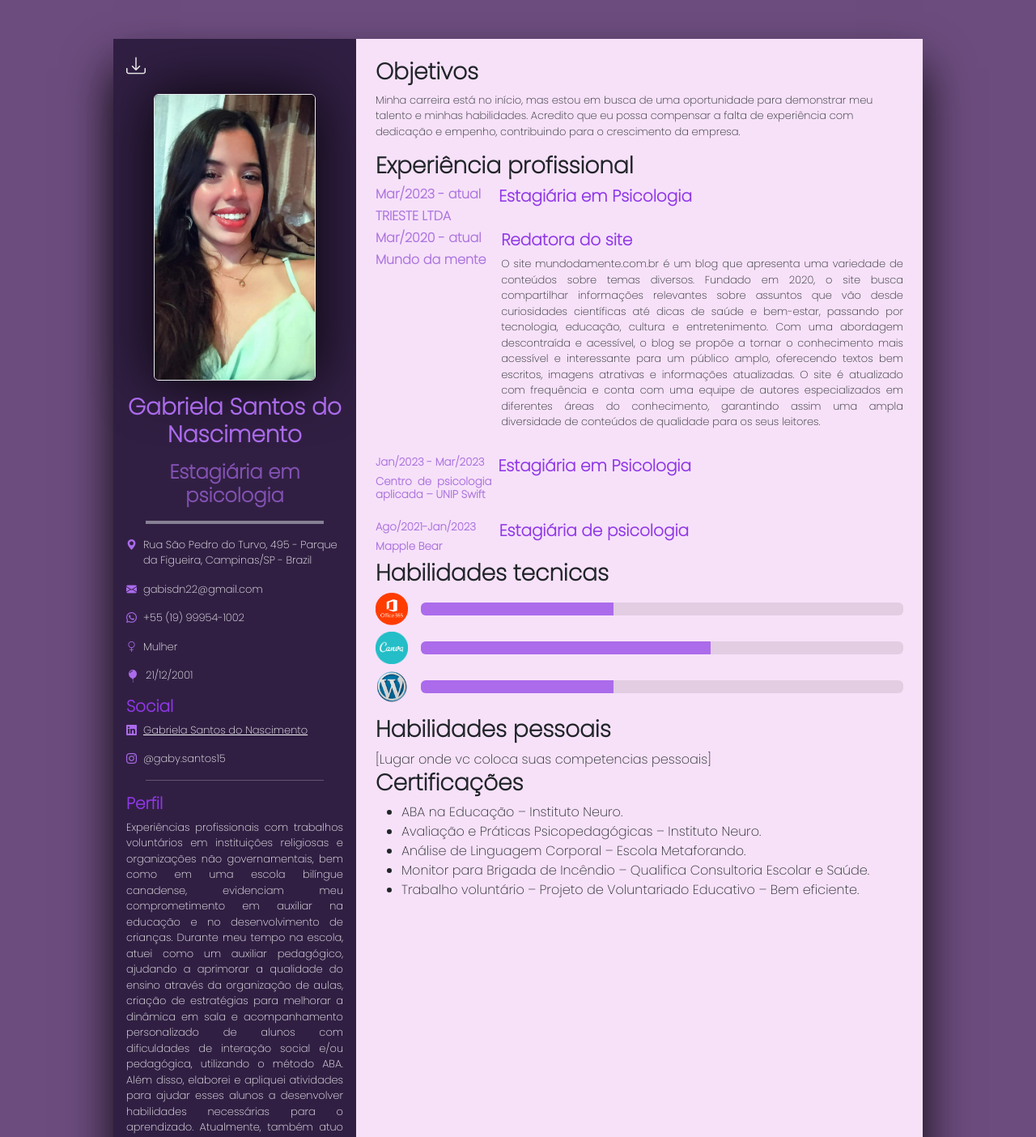
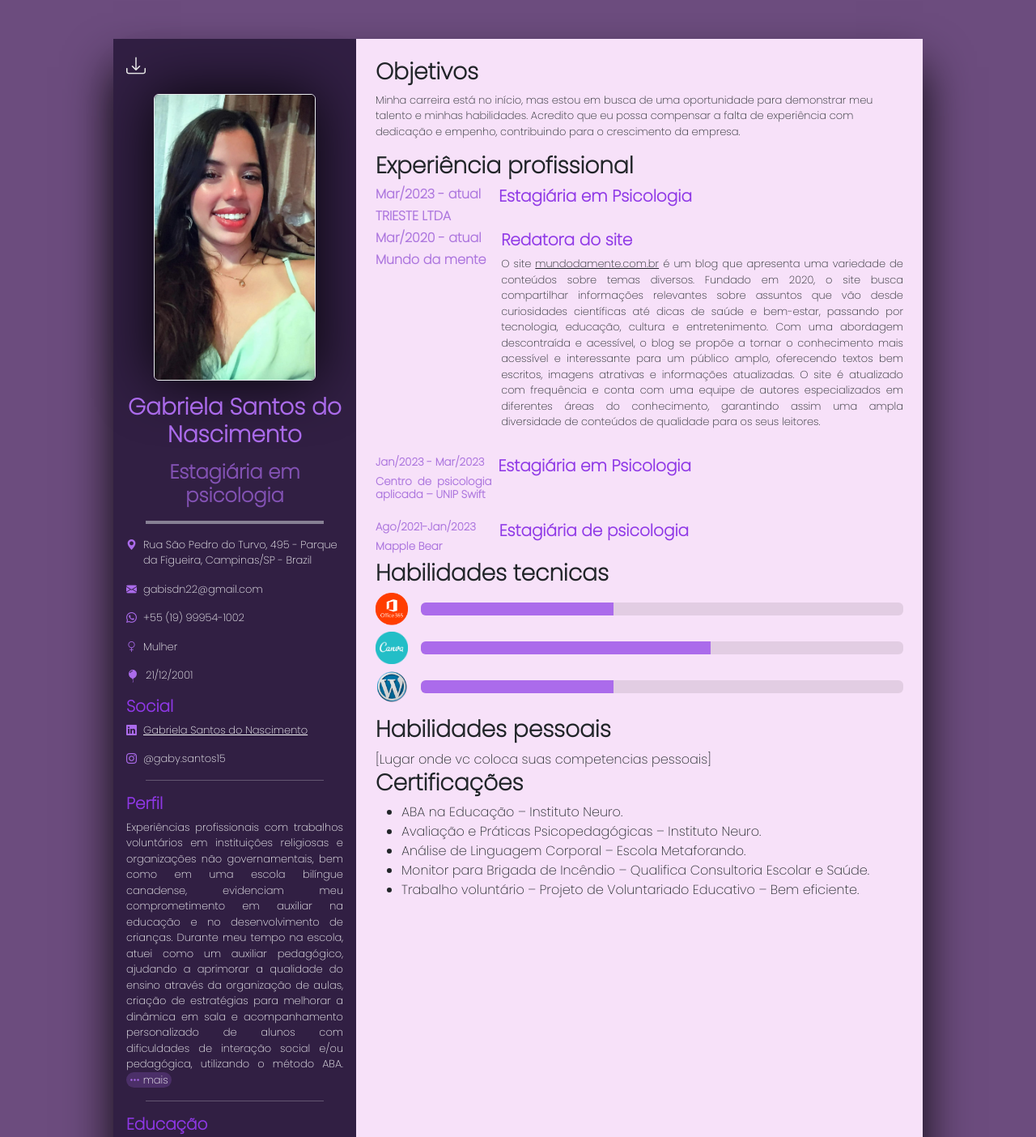
Before and after one commit to Nathan-Borges00/cv-project-gabi, an Angular app: page / in a window 1280 px wide. Shown: the top 1404 px of the page at 81% size. Built offline with nearby package versions, Linux system fonts and the light colour scheme.

Commit message:
feat: corte de texto na sessao de perfil

```diff
--- a/src/app/my-curriculum/my-curriculum.component.html
+++ b/src/app/my-curriculum/my-curriculum.component.html
@@ -50,13 +50,22 @@
                     escola bilíngue canadense, evidenciam meu comprometimento em auxiliar na educação e no desenvolvimento de crianças. Durante meu
                     tempo na escola, atuei como um auxiliar pedagógico, ajudando a aprimorar a qualidade do ensino através da organização de aulas,
                     criação de estratégias para melhorar a dinâmica em sala e acompanhamento personalizado de alunos com dificuldades de interação
-                    social e/ou pedagógica, utilizando o método ABA. Além disso, elaborei e apliquei atividades para ajudar esses alunos a desenvolver
-                    habilidades necessárias para o aprendizado. Atualmente, também atuo como estagiária em uma clínica, elaborando relatórios e
-                    realizando psicodiagnósticos interventivos para auxiliar meus clientes em suas necessidades psicológicas. Ademais, colaboro na
-                    instituição de moradia assistida (TRIESTE), fornecendo assistência personalizada aos moradores e elaborando relatórios para um
-                    melhor entendimento das pessoas atendidas e uma melhor prestação de serviço especializado. Buscando sempre novos desafios e
-                    oportunidades de crescimento pessoal e profissional, mantenho-me constantemente atualizado e aprendendo novas habilidades.
+                    social e/ou pedagógica, utilizando o método ABA.
+                    <button (click)="showMore = !showMore" class="rounded-pill">
+                        <i class="bi bi-three-dots ms-1"></i> <span class="me-1"> {{ !showMore ? 'mais' : 'menos' }}</span>
+                    </button>
                 </p>
+
+                <div *ngIf="showMore">
+                    <p>
+                        Além disso, elaborei e apliquei atividades para ajudar esses alunos a desenvolver habilidades necessárias para o aprendizado.
+                        Atualmente, também atuo como estagiária em uma clínica, elaborando relatórios e realizando psicodiagnósticos interventivos
+                        para auxiliar meus clientes em suas necessidades psicológicas. Ademais, colaboro na instituição de moradia assistida
+                        (TRIESTE), fornecendo assistência personalizada aos moradores e elaborando relatórios para um melhor entendimento das pessoas
+                        atendidas e uma melhor prestação de serviço especializado. Buscando sempre novos desafios e oportunidades de crescimento
+                        pessoal e profissional, mantenho-me constantemente atualizado e aprendendo novas habilidades.
+                    </p>
+                </div>
 
                 <hr class="mx-4" />
             </section>
@@ -113,13 +122,13 @@
                     <div class="flex flex-column mb-3">
                         <h5>Redatora do site</h5>
                         <p>
-                            O site mundodamente.com.br é um blog que apresenta uma variedade de conteúdos sobre temas diversos. Fundado em 2020, o
-                            site busca compartilhar informações relevantes sobre assuntos que vão desde curiosidades científicas até dicas de saúde e
-                            bem-estar, passando por tecnologia, educação, cultura e entretenimento. Com uma abordagem descontraída e acessível, o blog
-                            se propõe a tornar o conhecimento mais acessível e interessante para um público amplo, oferecendo textos bem escritos,
-                            imagens atrativas e informações atualizadas. O site é atualizado com frequência e conta com uma equipe de autores
-                            especializados em diferentes áreas do conhecimento, garantindo assim uma ampla diversidade de conteúdos de qualidade para
-                            os seus leitores.
+                            O site <a href="https://mundodamente.com.br/" target="_blank">mundodamente.com.br</a> é um blog que apresenta uma
+                            variedade de conteúdos sobre temas diversos. Fundado em 2020, o site busca compartilhar informações relevantes sobre
+                            assuntos que vão desde curiosidades científicas até dicas de saúde e bem-estar, passando por tecnologia, educação, cultura
+                            e entretenimento. Com uma abordagem descontraída e acessível, o blog se propõe a tornar o conhecimento mais acessível e
+                            interessante para um público amplo, oferecendo textos bem escritos, imagens atrativas e informações atualizadas. O site é
+                            atualizado com frequência e conta com uma equipe de autores especializados em diferentes áreas do conhecimento, garantindo
+                            assim uma ampla diversidade de conteúdos de qualidade para os seus leitores.
                         </p>
                     </div>
                 </div>
--- a/src/app/my-curriculum/my-curriculum.component.scss
+++ b/src/app/my-curriculum/my-curriculum.component.scss
@@ -39,6 +39,12 @@
 
             #profile {
                 text-align: justify;
+
+                button {
+                    all: unset;
+                    cursor: pointer;
+                    background-color: rgba(171, 107, 235, 0.215);
+                }
             }
 
             #social-midias {
@@ -98,6 +104,10 @@
                         h6 {
                             color: rgba(142, 74, 211, 0.721);
                         }
+                    }
+
+                    a {
+                        color: inherit;
                     }
                 }
             }
--- a/src/app/my-curriculum/my-curriculum.component.ts
+++ b/src/app/my-curriculum/my-curriculum.component.ts
@@ -10,6 +10,8 @@ import { CertificateService } from './services/certificate.service';
 export class MyCurriculumComponent implements OnInit {
     certificates: Certificate[] = [];
 
+    showMore = false;
+
     constructor(private certificateService: CertificateService) {}
 
     ngOnInit() {
```
